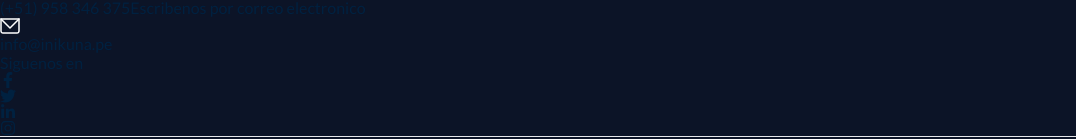
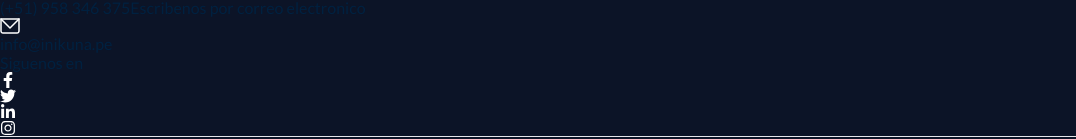
Before and after one commit to ChristDani/InkProject, a React (Vite) app: page / in a window 1280 px wide. Shown: the part 6937-7076 px from the top of the page, without its empty margins (0-1076 px from the left). Built offline with nearby package versions, Linux system fonts and the light colour scheme.

Commit message:
:bug: fix: footer icons

```diff
--- a/src/components/footer/index.tsx
+++ b/src/components/footer/index.tsx
@@ -77,16 +77,16 @@ const Footer = () => {
                   <span className="text-white">Siguenos en</span>
                   <div className="flex flex-row">
                     <div className="w-10 h-10">
-                      <FaFacebookF style={{ color: "#2F5FE3!important" }} />
+                      <FaFacebookF color="white"/>
                     </div>
                     <div className="w-10 h-10">
-                      <FaTwitter />
+                      <FaTwitter color="white"/>
                     </div>
                     <div className="w-10 h-10">
-                      <FaLinkedinIn />
+                      <FaLinkedinIn color="white"/>
                     </div>
                     <div className="w-10 h-10">
-                      <FaInstagram />
+                      <FaInstagram color="white"/>
                     </div>
                   </div>
                 </div>
```
